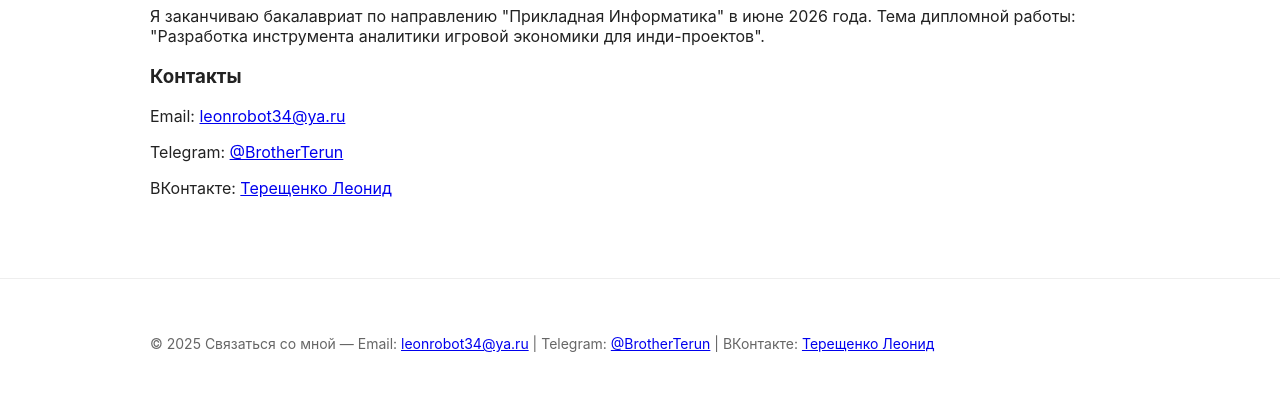
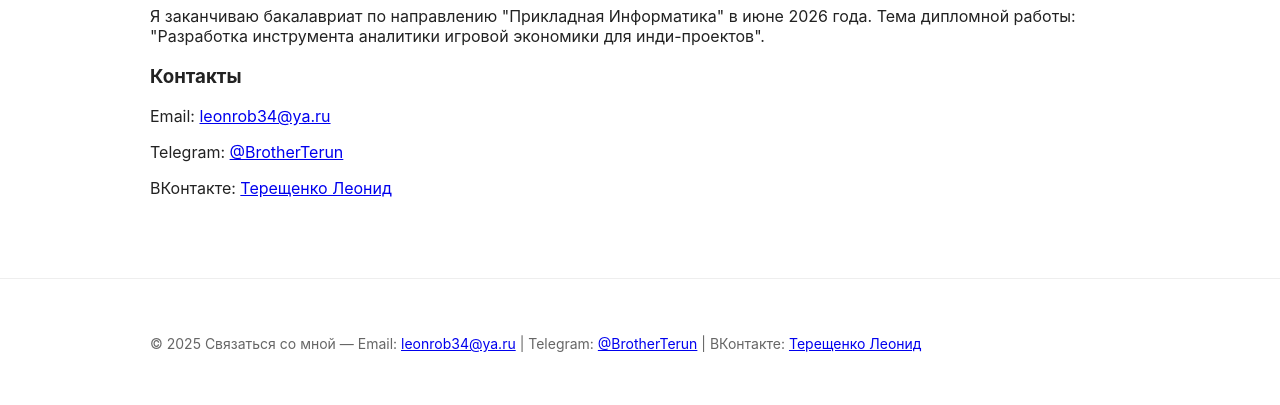
Before and after one commit to BrotherTerun/TerunPfolio, a Jekyll site: the page built from index.md, in a window 1280 px wide. Shown: the part 508-913 px from the top of the page. Built offline with Jekyll 4.4.1, drawn with Linux system fonts in a browser that asks for light colours.

Commit message:
Поправил почту

```diff
--- a/_config.yml
+++ b/_config.yml
@@ -1,6 +1,6 @@
 # _config.yml
 title: ""
-email: "leonrobot34@ya.ru"
+email: "leonrob34@ya.ru"
 description: "Геймдизайнер, сценарист, программист — портфолио и кейсы"
 baseurl: "/TerunPfolio"       # путь к сайту от корня домена
 url: "https://brotherterun.github.io" # основной домен сайта, нужен для OpenGraph, RSS, sitemap и абсолютных ссылок (можно оставить для SEO, но для внутренних ссылок можно ориентироваться на relative_url)
```
